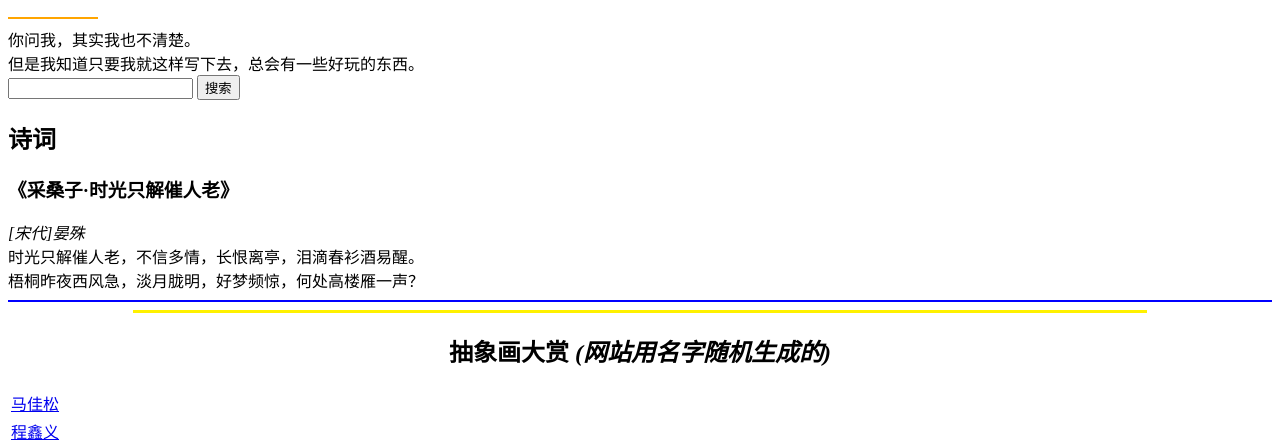
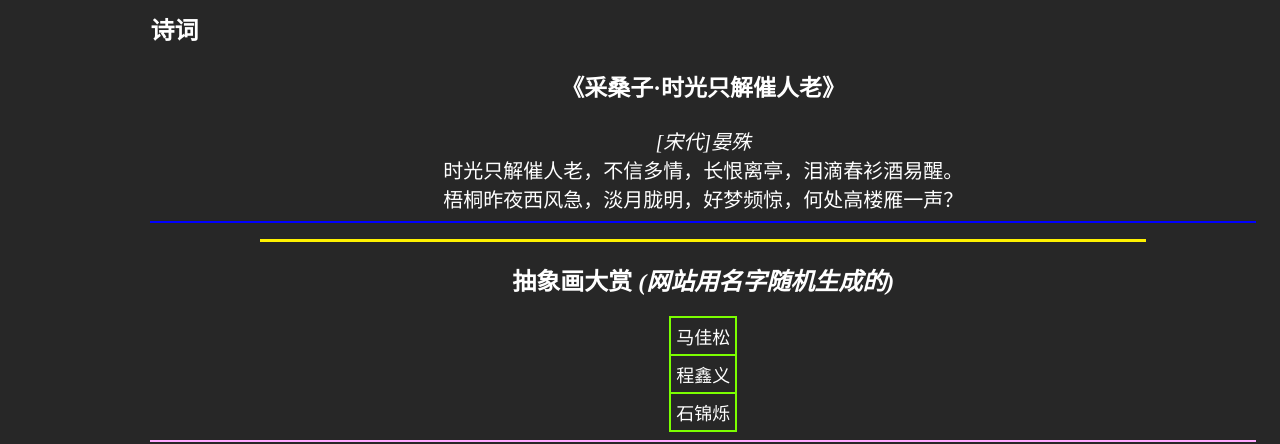
Before and after one commit to iam310/littleweb, a plain HTML site: page index.html in a window 1280 px wide. Shown: the part 296-740 px from the top of the page. Drawn offline with Linux system fonts and the light colour scheme.

Commit message:
css错误

```diff
--- a/index.html
+++ b/index.html
@@ -7,7 +7,7 @@
     <meta name="viewport" content="width=device-width, initial-scale=1.0">
     <title>一个可能有用的网站</title>
     <link rel="icon" href="picture\favicon_logosc\favicon-32x32.png">
-    <link type="text/css" rel="stylesheet" href="yangshi.css" />
+    <link type="text/css" rel="stylesheet" href="style1.css" />
 </head>
 
 <body>
```
